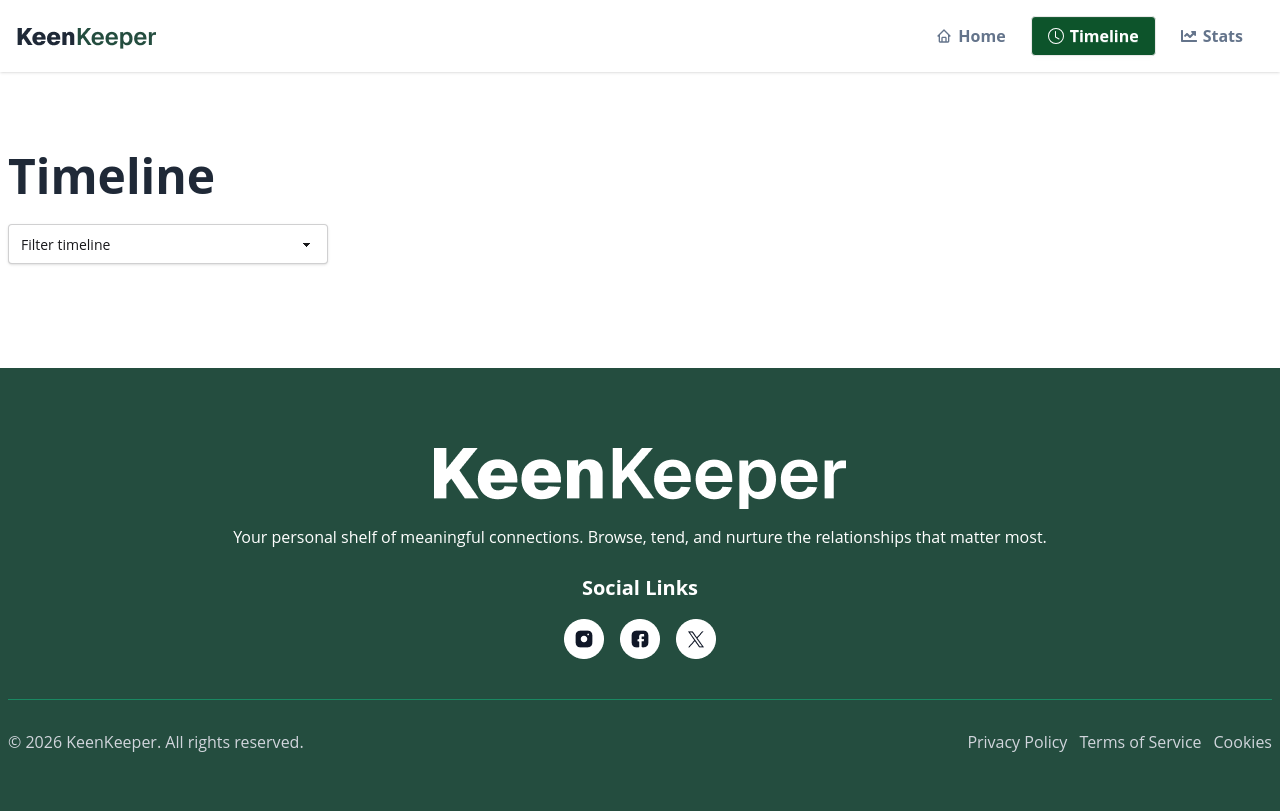
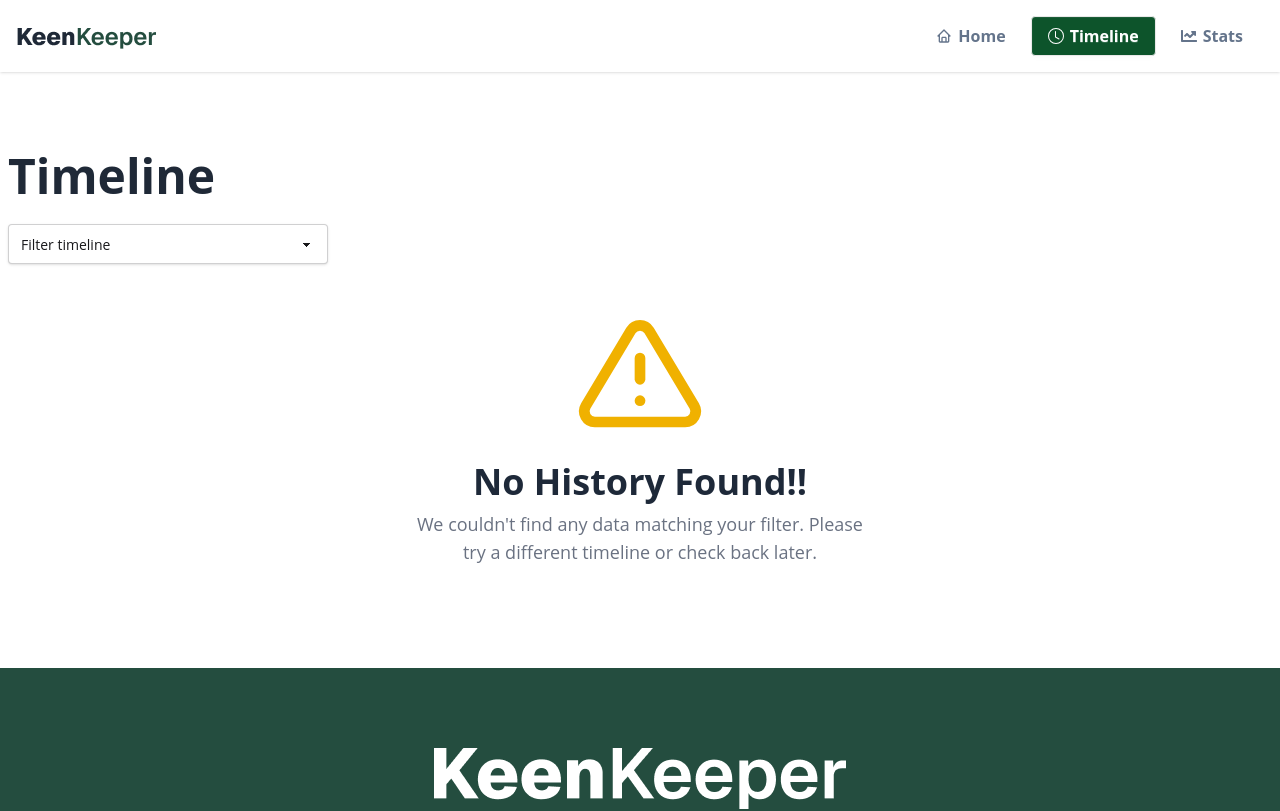
Before and after one commit to mahmudul-Hasan-2/Assignment-7, a React (Vite) app: page /timeline in a window 1280 px wide. Shown: the top 811 px of the page. Built offline with nearby package versions, Linux system fonts and the light colour scheme.

Commit message:
Added Toast and empty message

```diff
--- a/src/Components/FriendDetails/FriendDetails.jsx
+++ b/src/Components/FriendDetails/FriendDetails.jsx
@@ -5,6 +5,7 @@ import { PiArchiveDuotone } from "react-icons/pi";
 import { RiNotificationSnoozeLine } from "react-icons/ri";
 import { useLoaderData, useParams } from "react-router";
 import { HandlingContext } from "../../Context/Context";
+import { toast } from "react-toastify";
 
 const FriendDetails = () => {
   const friends = useLoaderData();
@@ -16,6 +17,7 @@ const FriendDetails = () => {
       name: friend.name,
       date: friend.next_due_date,
     };
+    toast.success(`${dataFormat.type} with ${dataFormat.name}`);
     setTimeLine([...timeLine, dataFormat]);
   };
   const friend = friends.find((friend) => friend.id == friendId);
--- a/src/Components/TimeLine/TimeLine.jsx
+++ b/src/Components/TimeLine/TimeLine.jsx
@@ -3,14 +3,12 @@ import { HandlingContext } from "../../Context/Context";
 import callImage from "../../assets/call.png";
 import textImage from "../../assets/text.png";
 import videoImage from "../../assets/video.png";
+import { FiAlertTriangle } from "react-icons/fi";
 
 const TimeLine = () => {
   const { timeLine } = useContext(HandlingContext);
   const [filteredCard, setFilteredCard] = useState(timeLine);
   const [value, setValue] = useState("");
-  // useEffect(() => {
-  //   setFilteredCard(timeLine);
-  // }, [timeLine]);
   const handleSorting = (e) => {
     setValue(() => e.target.value);
     if (e.target.value === "call") {
@@ -45,6 +43,22 @@ const TimeLine = () => {
         <option value="text">Text</option>
         <option value="video">Video</option>
       </select>
+      {filteredCard.length === 0 && (
+        <div className="flex min-h-[300px] w-full flex-col items-center justify-center p-4 text-center">
+          <div className="animate-in fade-in zoom-in duration-500">
+            <FiAlertTriangle className="mx-auto mb-6 text-6xl text-yellow-500 transition-all hover:scale-110 sm:text-8xl md:text-9xl" />
+
+            <h2 className="mb-2 text-2xl font-bold text-gray-800 md:text-4xl">
+              No History Found!!
+            </h2>
+
+            <p className="max-w-xs text-sm text-gray-500 md:max-w-md md:text-lg">
+              We couldn't find any data matching your filter. Please try a
+              different timeline or check back later.
+            </p>
+          </div>
+        </div>
+      )}
       <div className="space-y-4">
         {filteredCard.map((t, i) => {
           return (
--- a/src/main.jsx
+++ b/src/main.jsx
@@ -10,7 +10,7 @@ createRoot(document.getElementById("root")).render(
   <StrictMode>
     <Context>
       <RouterProvider router={router}></RouterProvider>
-      <ToastContainer></ToastContainer>
     </Context>
+    <ToastContainer></ToastContainer>
   </StrictMode>,
 );
```
